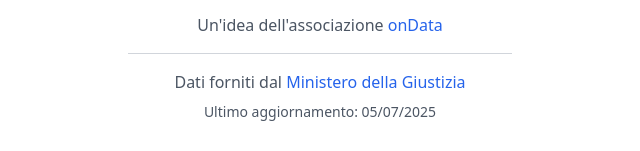
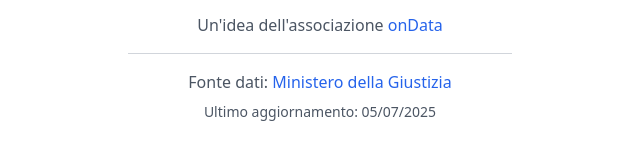
Before and after one commit to ondata/referendum_iniziative_popolari, an Astro site: page / in a window 1280 px wide. Shown: the part 1862-2013 px from the top of the page, 320-960 px from the left. Built offline with nearby package versions, Linux system fonts and the light colour scheme; Astro itself is replaced by a stand-in of ours; no server answers.

Commit message:
fix: correggi il testo della fonte dati nel footer

```diff
--- a/src/components/Footer.astro
+++ b/src/components/Footer.astro
@@ -38,7 +38,7 @@ try {
         <hr class="w-96 mx-auto my-4 border-gray-300" />
 
         <p>
-          Dati forniti dal{' '}
+          Fonte dati:{' '}
           <a
             href="https://firmereferendum.giustizia.it"
             target="_blank"
```
